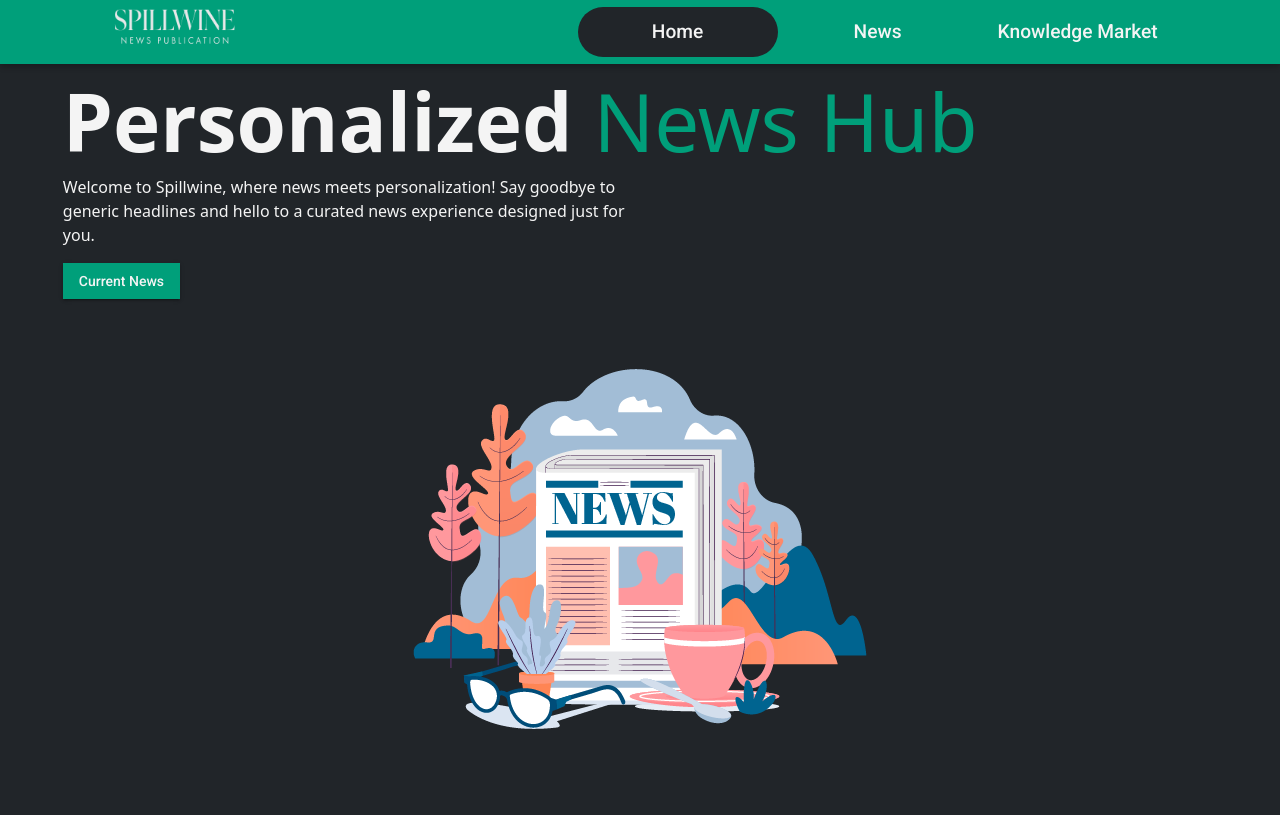
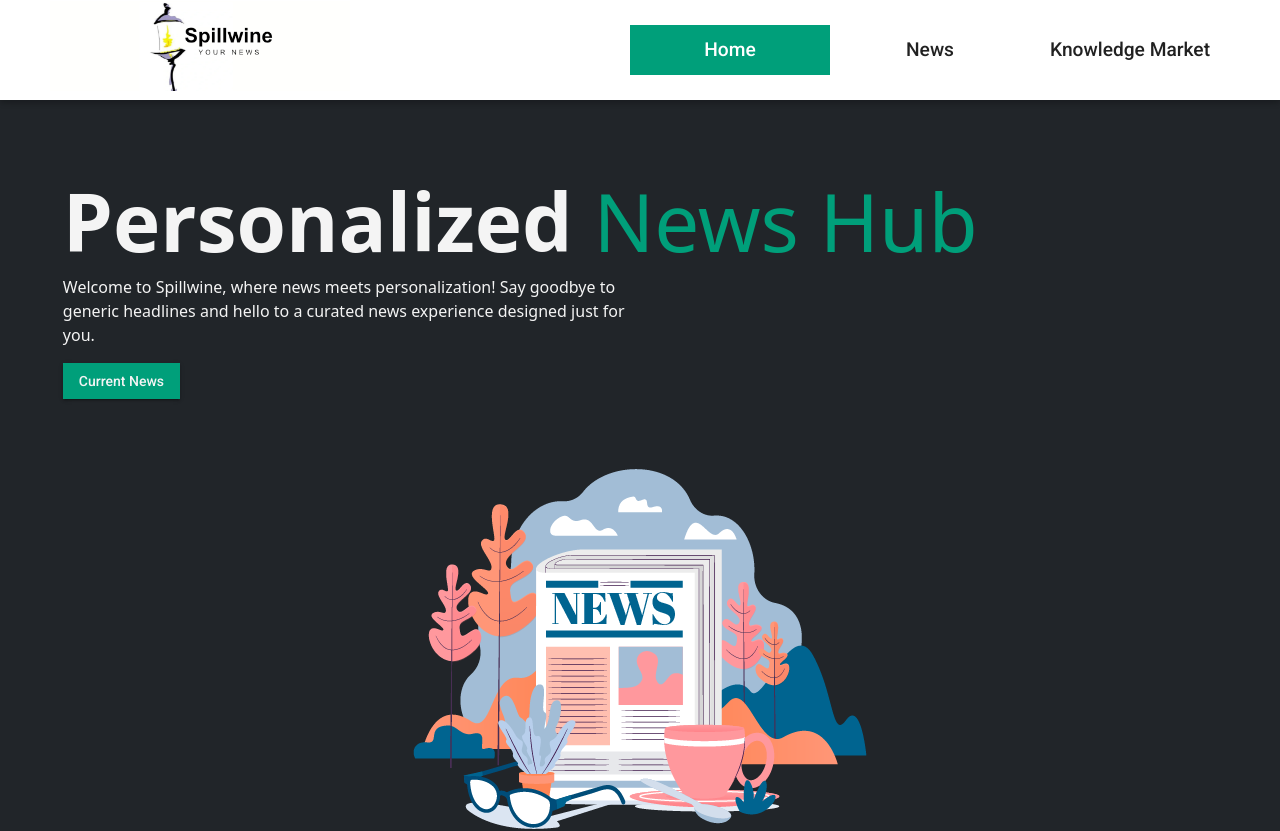
Before and after one commit to kdreh/spillwine, an Angular app: page /#/home in a window 1280 px wide. Shown: the top 831 px of the page. Built offline with nearby package versions, Linux system fonts and the light colour scheme.

Commit message:
updated the navigation and fixed scroll-bar to not show

```diff
--- a/src/app/navigation/navigation.component.html
+++ b/src/app/navigation/navigation.component.html
@@ -1,13 +1,13 @@
- <mat-toolbar class="primary-bg shadow">
+ <mat-toolbar class="white shadow">
   <div fxShow="true" fxHide.gt-sm="true">
-    <button mat-icon-button (click)="sidenav.toggle()">
+    <button class="burger" mat-icon-button (click)="sidenav.toggle()">
       <mat-icon>menu</mat-icon>
     </button>
   </div>
    <div class="nav-align">
 
     <a class="brand" routerLink="/home" >
-      <img class="logo" src="../../assets/img/2023-12-12 Spillwine Publications-07.png" alt="Spillwine"/>
+      <img class="logo" src="../../assets/img/spillwine-in-article.png" alt="Spillwine"/>
     </a>
     <span class="nav-spacer"></span>
     <div fxShow="true" fxHide.lt-md="true" *ngFor="let page of pageRoute">
--- a/src/app/navigation/navigation.component.scss
+++ b/src/app/navigation/navigation.component.scss
@@ -4,27 +4,34 @@
 ::ng-deep .mat-toolbar {
   z-index: 999;
   position: fixed;
-
+  background-color: white;
+}
+.burger {
+  margin-left: -50px;
+ & mat-icon {
+  font-size: 30px;
+ }
 }
 
 .brand{
   & .logo {
-    @include image (150px, 130px)
+    @include image (300px, auto)
+  }
+  @include devices (mobile) {
+    margin-left: -100px;
   }
   & span {
     text-transform: uppercase;
     font-weight: 200;
     font-size: 1.2rem;
   }
-
 }
 
 
 .mat-toolbar{
-
-padding-left: 8%;
-padding-right: 8%;
-;
+  padding-left: 8%;
+  padding-right: 8%;
+  padding: 50px;
 }
 
 .nav-spacer {
@@ -57,9 +64,10 @@ button{
   width: 200px;
   height: 50px;
   font-weight:500;
-  border-radius: 200px !important;
+  // border-radius: 200px !important;
 }
 .active {
-  background-color: $dark;
+  background-color: $primary;
   transition: 1.2s;
+  color: white !important;
 }
--- a/src/app/pages/home/home.component.html
+++ b/src/app/pages/home/home.component.html
@@ -1,4 +1,4 @@
-<main class="half-page dark-bg  ">
+<main class="pt-5 half-page dark-bg  ">
     <div class="hero-container">
         <div class="hero-text">
             <h1>Personalized <span>News Hub</span></h1>
@@ -9,7 +9,7 @@
                 <button mat-raised-button class="primary-bg" routerLink="/news">Current News</button>
             </div>
         </div>
-       <img src="../../../assets/img/illustrations/news-art.png" />
+       <img class="res" src="../../../assets/img/illustrations/news-art.png" />
 
     </div>
 </main>
--- a/src/app/pages/home/home.component.scss
+++ b/src/app/pages/home/home.component.scss
@@ -96,3 +96,8 @@
         flex-direction: column;
     }
 }
+.res {
+    @include devices(mobile){
+        @include image (300px, auto);
+    }
+}
```
